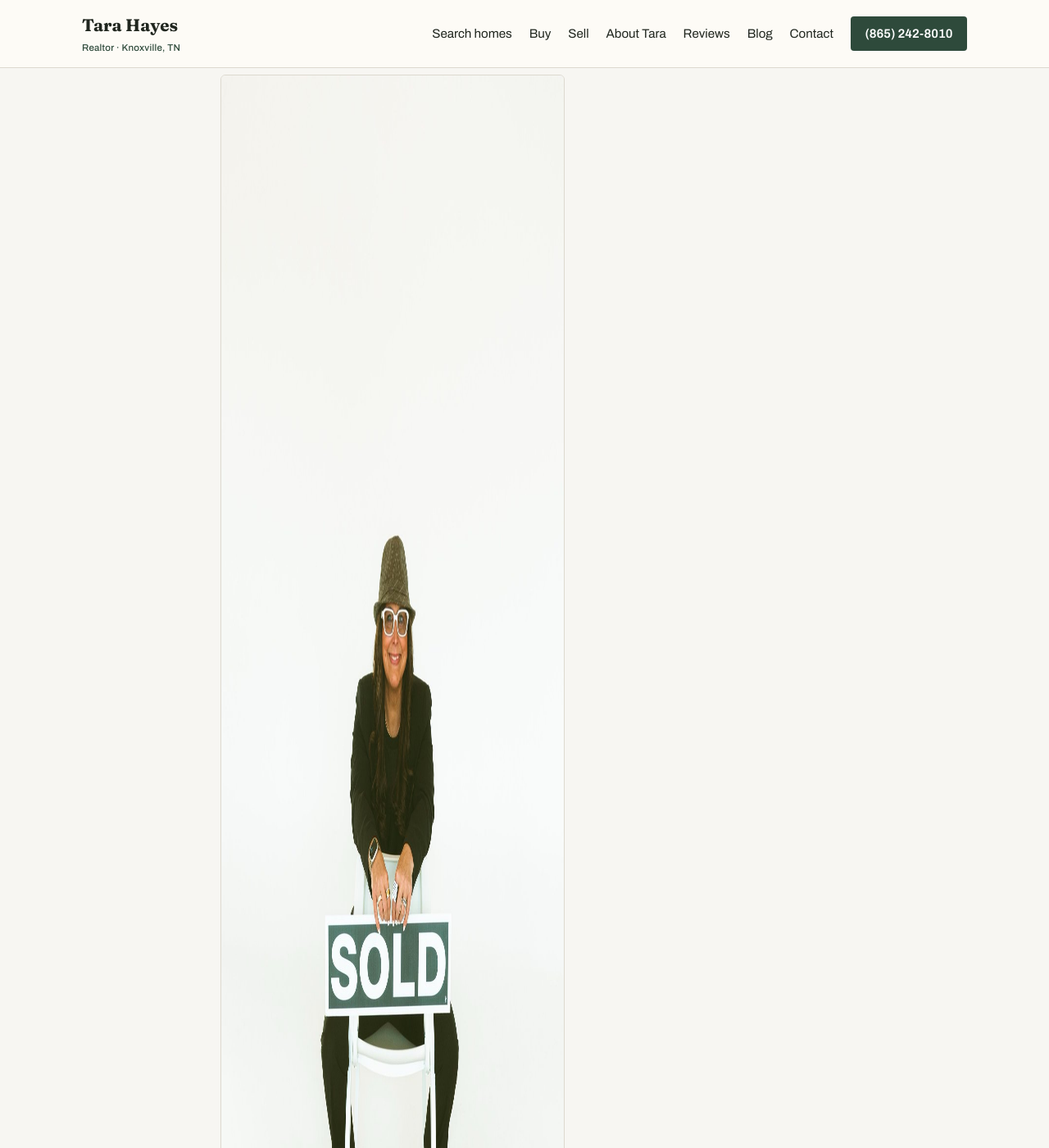
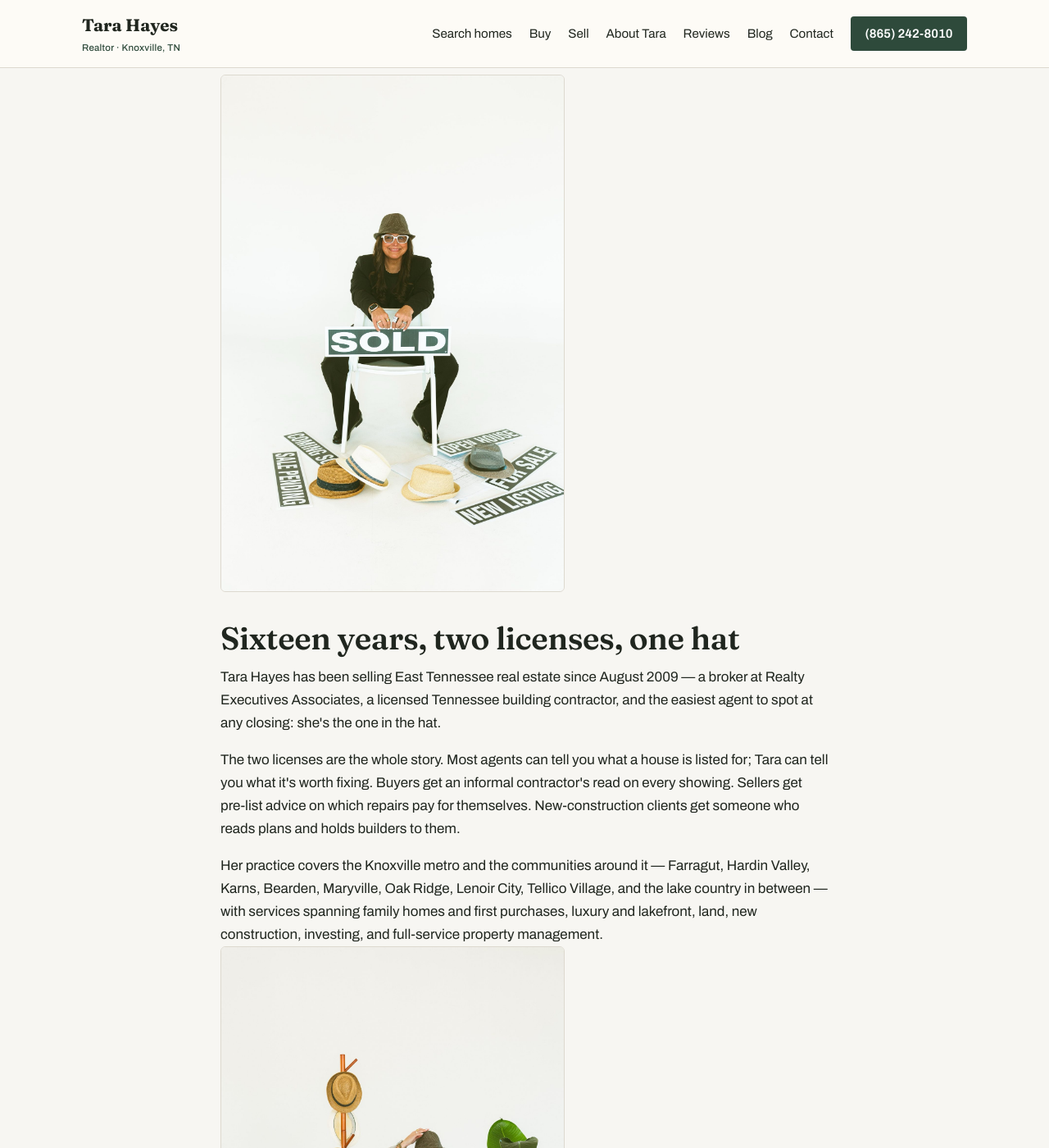
Before and after one commit to Westyn3/tara-hayes-realtor, a Jekyll site: the page built from about.html, in a window 1280 px wide and 1400 px high, scrolled down 325 px. Shown: the whole window at 82% size. Built offline with Jekyll 4.4.1, drawn with Linux system fonts in a browser that asks for light colours.

Commit message:
Fix photo distortion on mobile: height:auto on images so width/height attrs keep ratio
Co-Authored-By: Claude Fable 5 <noreply@anthropic.com>
Claude-Session: https://claude.ai/code/session_017Tdkj31mQYZtdN1yVPKqVk

```diff
--- a/css/style.css
+++ b/css/style.css
@@ -25,7 +25,7 @@ body {
   line-height: 1.65;
   font-size: 1.0625rem;
 }
-img { max-width: 100%; display: block; }
+img { max-width: 100%; height: auto; display: block; }
 a { color: var(--pine); text-decoration-thickness: 1px; text-underline-offset: 3px; }
 a:focus-visible, button:focus-visible { outline: 3px solid var(--brass); outline-offset: 2px; }
 
```
